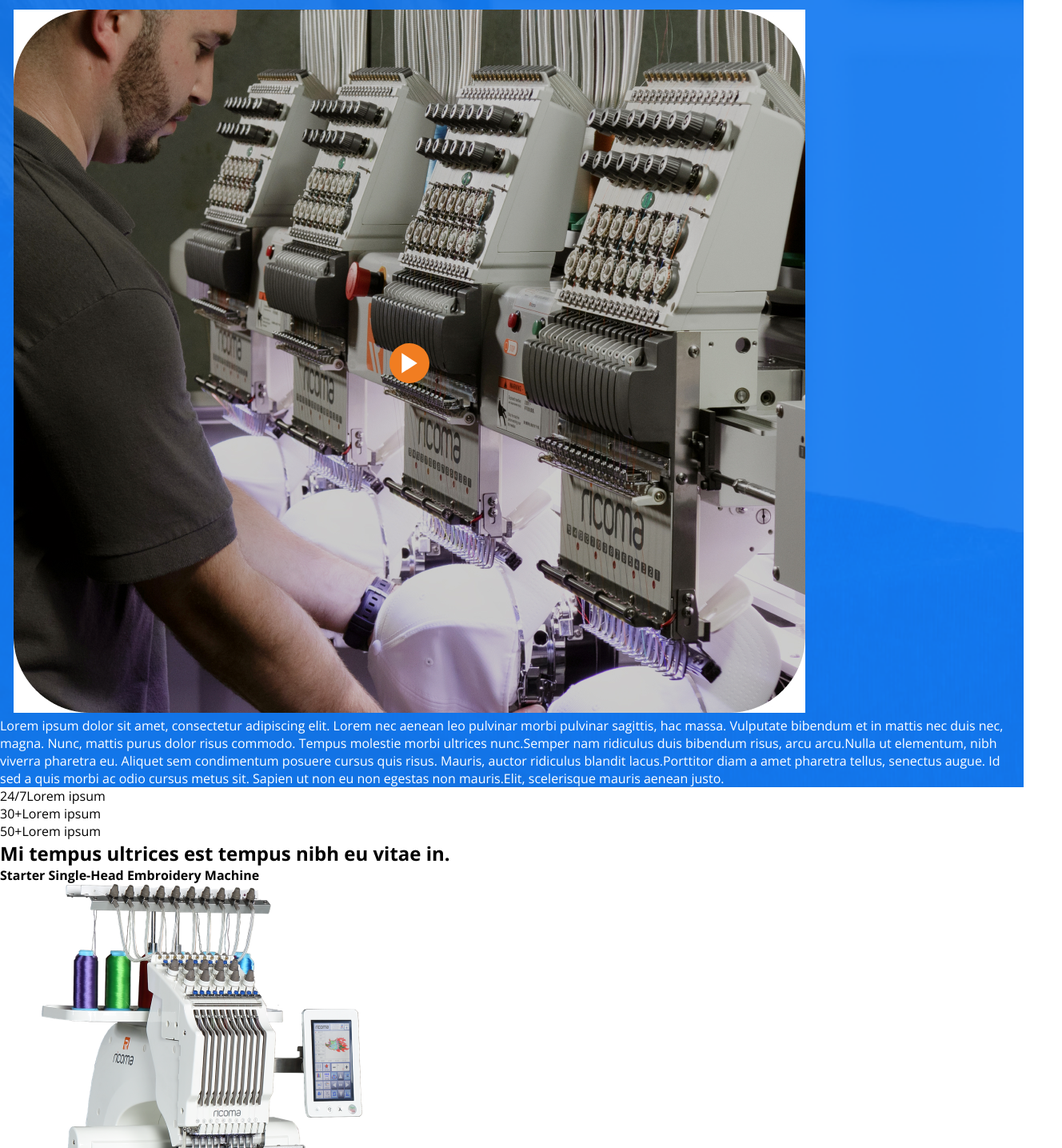
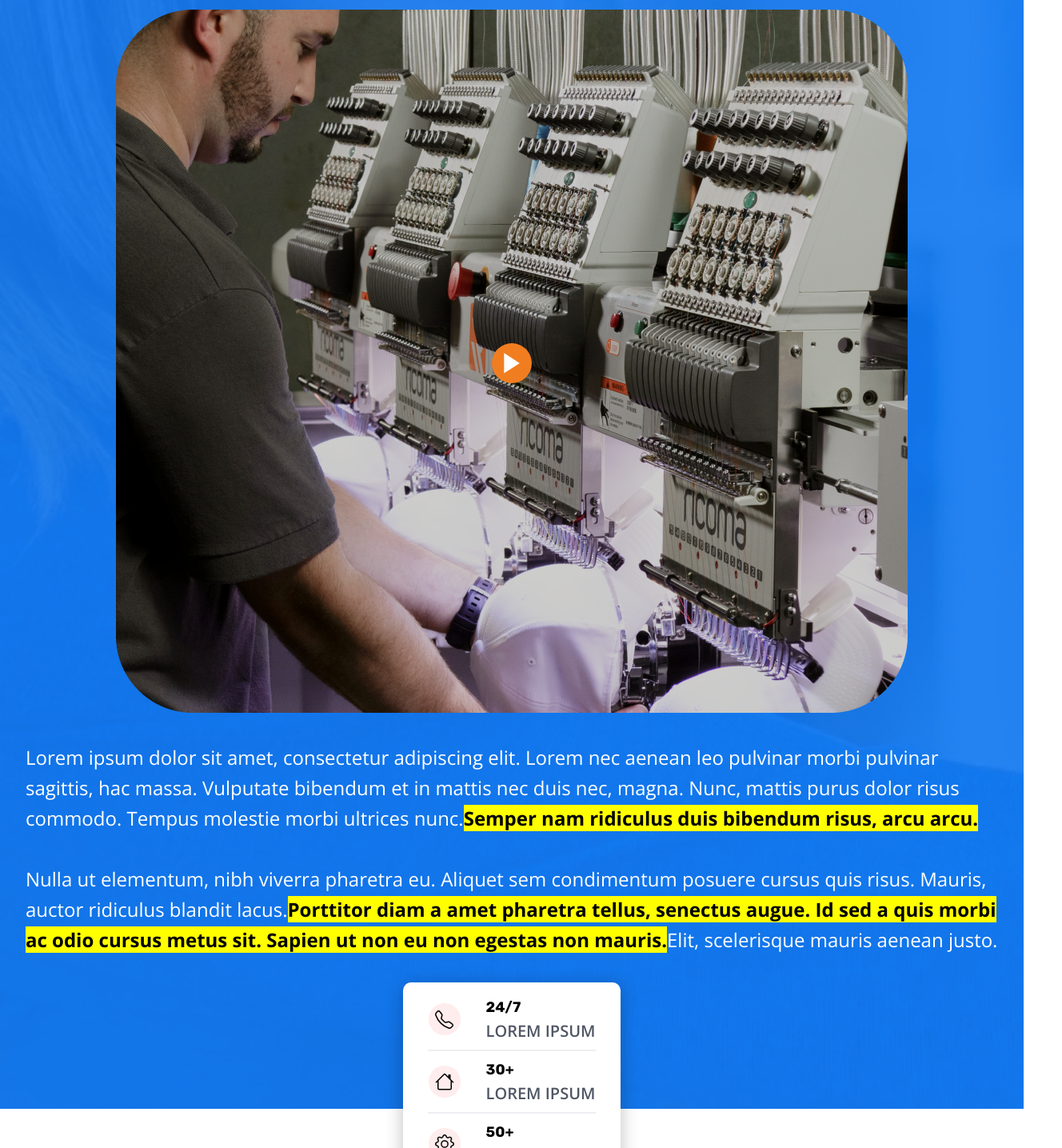
Before and after one commit to peter33chavez/Ricoma-Mock, a React (Create React App) app: page / in a window 1280 px wide. Shown: the part 1365-2800 px from the top of the page at 80% size, 1328 px wide, since content can reach past the window. Built offline with nearby package versions, Linux system fonts and the light colour scheme.

Commit message:
finished mobile home page

```diff
--- /dev/null
+++ b/src/components/CustomBtn.js
@@ -0,0 +1,21 @@
+import styled from "styled-components";
+
+const CustomBtn = ({ name }) => {
+  return <Button>{name}</Button>;
+};
+
+export default CustomBtn;
+
+const Button = styled.button`
+  font-weight: 700;
+  font-size: 30px;
+  line-height: 18px;
+  background: linear-gradient(90deg, #ff7200 0.93%, #fc9500 100%);
+  border-radius: 4px;
+  border: none;
+  color: white;
+  padding: 1em 0;
+  box-shadow: 0px 4px 5px rgba(29, 88, 238, 0.14),
+    0px 4px 5px rgba(238, 29, 36, 0.04);
+  text-shadow: 0px 2px 4px rgba(0, 0, 0, 0.25);
+`;
--- a/src/components/Footer.js
+++ b/src/components/Footer.js
@@ -166,8 +166,8 @@ const RandomSection = styled.div`
   line-height: 31px;
   background: black;
   color: white;
-  width: 100vw;
-  padding: 3rem;
+  width: 100%;
+  padding: 1rem 0;
 `;
 const MarchMadness = styled.div`
   display: flex;
--- a/src/components/Home.js
+++ b/src/components/Home.js
@@ -1,17 +1,16 @@
 import styled from "styled-components";
 import BackgroundImg from "../assets/images/hero-background-img.png";
 import BackgroundSquares from "../assets/Background-squares-mobile.png";
-
 import secureIcon from "../assets/SecureIcon.svg";
 import BBBIcon from "../assets/BBBIcon.svg";
 import APlusIcon from "../assets/APlus.svg";
 import quotes from "../assets/I WANT INTEREST-FREE.svg";
 import star from "../assets/Star 1.svg";
-import VideoImage from "../assets/images/IMG_9806 6.jpg";
+import VideoImage from "../assets/images/IMG_9806 6.png";
 import playIcon from "../assets/PlayIcon.svg";
-import SingleMachine from "../assets/images/SingleMachine.png";
-import StockHead from "../assets/images/StockHead.png";
-import { BsFacebook } from "react-icons/bs";
+import { BsHouse, BsGear, BsTelephone } from "react-icons/bs";
+import CustomBtn from "./CustomBtn";
+import MobileCard from "./MobileCard";
 
 const Home = () => {
   return (
@@ -36,7 +35,7 @@ const Home = () => {
             </div>
             <FormSeperateInputs>
               <input required type="select" placeholder="Country*" />
-              <button>Get a free quote</button>
+              <CustomBtn name="Get a free quote" />
               <div>
                 <img src={secureIcon} alt="SecureIcon" />
                 <img src={BBBIcon} alt="SecureIcon" />
@@ -87,6 +86,9 @@ const Home = () => {
             bibendum et in mattis nec duis nec, magna. Nunc, mattis purus dolor
             risus commodo. Tempus molestie morbi ultrices nunc.
             <span>Semper nam ridiculus duis bibendum risus, arcu arcu.</span>
+          </p>
+          <br />
+          <p>
             Nulla ut elementum, nibh viverra pharetra eu. Aliquet sem
             condimentum posuere cursus quis risus. Mauris, auctor ridiculus
             blandit lacus.
@@ -98,84 +100,42 @@ const Home = () => {
             Elit, scelerisque mauris aenean justo.
           </p>
         </TextContainer>
+        <StatsCard>
+          <StatsItem>
+            <StatsIcon>
+              <BsTelephone size={23} />
+            </StatsIcon>
+            <div>
+              <h3>24/7</h3>
+              <span>Lorem ipsum</span>
+            </div>
+          </StatsItem>
+          <Divider></Divider>
+          <StatsItem>
+            <StatsIcon>
+              <BsHouse size={24} />
+            </StatsIcon>
+            <div>
+              <h3>30+</h3>
+              <span>Lorem ipsum</span>
+            </div>
+          </StatsItem>
+          <Divider></Divider>
+          <StatsItem>
+            <StatsIcon>
+              <BsGear size={24} />
+            </StatsIcon>
+            <div>
+              <h3>50+</h3>
+              <span>Lorem ipsum</span>
+            </div>
+          </StatsItem>
+        </StatsCard>
       </SectionOne>
-      <StatsCard>
-        <div>
-          <div></div>
-          <span>24/7</span>
-          <span>Lorem ipsum</span>
-          <Divider></Divider>
-          <div></div>
-          <span>30+</span>
-          <span>Lorem ipsum</span>
-          <Divider></Divider>
-          <div></div>
-          <span>50+</span>
-          <span>Lorem ipsum</span>
-        </div>
-      </StatsCard>
       <SectionTwo>
         <h2>Mi tempus ultrices est tempus nibh eu vitae in.</h2>
-        <Card>
-          <div>
-            <h4>Starter Single-Head Embroidery Machine </h4>
-          </div>
-          <img src={SingleMachine} alt="" />
-          <h6>EM-1010</h6>
-          <p>10 Needles</p>
-          <QuoteCard>
-            <span>
-              <BsFacebook size={10} color={"blue"} />
-              <div>
-                <img src={quotes} alt="" />
-              </div>
-              <img src={StockHead} alt="" />
-            </span>
-            <p>Lorem ipsum dolor sit.</p>
-            <span>Vivera</span>
-            <img src={star} alt="rating star" />
-            <img src={star} alt="rating star" />
-            <img src={star} alt="rating star" />
-            <img src={star} alt="rating star" />
-            <img src={star} alt="rating star" />
-          </QuoteCard>
-          <p>
-            Lorem ipsum dolor sit amet, consectetur adipiscing elit. Consectetur
-            auctor malesuada hendrerit nec, porttitor nunc tristique. Egestas
-            eget fermentum at eget nunc et nisi eu lorem.
-          </p>
-          <button>Dolor.</button>
-        </Card>
-        <Card>
-          <div>
-            <h4>Starter Single-Head Embroidery Machine </h4>
-          </div>
-          <img src={SingleMachine} alt="" />
-          <h6>EM-1010</h6>
-          <p>10 Needles</p>
-          <QuoteCard>
-            <span>
-              <BsFacebook size={10} color={"blue"} />
-              <div>
-                <img src={quotes} alt="" />
-              </div>
-              <img src={StockHead} alt="" />
-            </span>
-            <p>Lorem ipsum dolor sit.</p>
-            <span>Vivera</span>
-            <img src={star} alt="rating star" />
-            <img src={star} alt="rating star" />
-            <img src={star} alt="rating star" />
-            <img src={star} alt="rating star" />
-            <img src={star} alt="rating star" />
-          </QuoteCard>
-          <p>
-            Lorem ipsum dolor sit amet, consectetur adipiscing elit. Consectetur
-            auctor malesuada hendrerit nec, porttitor nunc tristique. Egestas
-            eget fermentum at eget nunc et nisi eu lorem.
-          </p>
-          <button>Dolor.</button>
-        </Card>
+        <MobileCard />
+        <MobileCard />
       </SectionTwo>
     </LandingPage>
   );
@@ -183,11 +143,17 @@ const Home = () => {
 
 export default Home;
 const SectionOne = styled.div`
+  display: flex;
+  flex-direction: column;
+  align-items: center;
+  gap: 2rem;
   min-height: 100%;
   background-color: rgba(20, 125, 247);
   background-image: url(${BackgroundImg});
   background-size: cover;
   color: white;
+  position: relative;
+  padding-bottom: 12rem;
   div h1 {
     font-style: normal;
     font-weight: 700;
@@ -198,7 +164,16 @@ const SectionOne = styled.div`
     padding: 2rem 0;
   }
 `;
-const SectionTwo = styled.div``;
+const SectionTwo = styled.div`
+  padding-top: 8rem;
+  h2 {
+    text-align: center;
+    margin: 0 2rem 2rem 2rem;
+    font-weight: 700;
+    font-size: 28px;
+    line-height: 130%;
+  }
+`;
 const LandingPage = styled.section``;
 const FormContainer = styled.div`
   position: relative;
@@ -214,7 +189,7 @@ const Form = styled.form`
   display: flex;
   flex-direction: column;
   align-items: center;
-  padding: 2rem;
+  padding: 2rem 0;
   background: white;
   gap: 10px;
   div {
@@ -231,16 +206,6 @@ const Form = styled.form`
   input {
     padding: 0.8rem 0.5rem;
     margin: 3px;
-  }
-  button {
-    font-weight: 700;
-    font-size: 30px;
-    line-height: 18px;
-    background: linear-gradient(90deg, #ff7200 0.93%, #fc9500 100%);
-    border-radius: 4px;
-    border: none;
-    color: white;
-    padding: 1em 0;
   }
   p {
     color: black;
@@ -294,15 +259,13 @@ const VideoImg = styled.img`
   width: 100%;
 `;
 
-//WIP
 const VideoContainer = styled.div`
   display: flex;
   flex-direction: column;
   justify-content: center;
   align-items: center;
 
-  margin-top: 9rem;
-  width: 80vw;
+  margin: 5rem 2rem 0 2rem;
   position: relative;
 `;
 
@@ -319,8 +282,60 @@ const PlayBtn = styled.div`
     width: 20px;
   }
 `;
-const TextContainer = styled.div``;
-const StatsCard = styled.div``;
-const Divider = styled.div``;
-const Card = styled.div``;
-const QuoteCard = styled.div``;
+const TextContainer = styled.div`
+  margin: 0 2rem;
+  font-weight: 300;
+  font-size: 24px;
+  line-height: 38px;
+  span {
+    background: yellow;
+    color: black;
+    font-weight: 700;
+  }
+`;
+const StatsCard = styled.div`
+  margin: 0 2rem;
+  padding: 1rem 2rem;
+  background: white;
+  box-shadow: 0px 4px 22px rgba(0, 0, 0, 0.25);
+  border-radius: 10px;
+  color: black;
+  display: flex;
+  flex-direction: column;
+  align-items: center;
+  position: absolute;
+  bottom: -90px;
+`;
+const StatsItem = styled.div`
+  display: flex;
+  align-items: center;
+  gap: 2rem;
+  h3 {
+    font-family: "Rubik";
+    font-style: normal;
+    font-weight: 700;
+    font-size: 18px;
+    line-height: 30px;
+  }
+  span {
+    font-weight: 600;
+    font-size: 20px;
+    line-height: 30px;
+    text-transform: uppercase;
+    color: #4f5665;
+  }
+`;
+const StatsIcon = styled.div`
+  display: flex;
+  justify-content: center;
+  align-items: center;
+  width: 40px;
+  height: 40px;
+  background: #ffecec;
+  border-radius: 30px;
+`;
+const Divider = styled.div`
+  width: 100%;
+  margin: 0.5rem 0;
+  border: 1px solid #eeeff2;
+`;
--- /dev/null
+++ b/src/components/MobileCard.js
@@ -0,0 +1,187 @@
+import styled from "styled-components";
+import CustomBtn from "./CustomBtn";
+import quotes from "../assets/I WANT INTEREST-FREE.svg";
+import star from "../assets/Star 1.svg";
+import SingleMachine from "../assets/images/SingleMachine.png";
+import StockHead from "../assets/images/StockHead.png";
+import { BsFacebook } from "react-icons/bs";
+
+const MobileCard = () => {
+  return (
+    <Card>
+      <CardHeader>
+        <h4>
+          Starter Single-Head <br />
+          Embroidery Machine
+        </h4>
+      </CardHeader>
+      <CardDetails>
+        <CardImage>
+          <div>
+            <img src={SingleMachine} alt="" />
+          </div>
+          <h6>EM-1010</h6>
+          <p>10 Needles</p>
+        </CardImage>
+        <QuoteCard>
+          <section>
+            <IconsContainer>
+              <div>
+                <BsFacebook size={24} color={"blue"} />
+              </div>
+              <QuoteIcon>
+                <img src={quotes} alt="" />
+              </QuoteIcon>
+            </IconsContainer>
+            <QuoteDetails>
+              <HeadShot>
+                <img src={StockHead} alt="" />
+              </HeadShot>
+              <p>Lorem ipsum dolor sit.</p>
+              <span>Vivera</span>
+              <div>
+                <img src={star} alt="rating star" />
+                <img src={star} alt="rating star" />
+                <img src={star} alt="rating star" />
+                <img src={star} alt="rating star" />
+                <img src={star} alt="rating star" />
+              </div>
+            </QuoteDetails>
+          </section>
+        </QuoteCard>
+        <DescriptionDetails>
+          <p>
+            Lorem ipsum dolor sit amet, consectetur adipiscing elit. Consectetur
+            auctor malesuada hendrerit nec, porttitor nunc tristique. Egestas
+            eget fermentum at eget nunc et nisi eu lorem.
+          </p>
+          <CustomBtn name="Dolor." />
+        </DescriptionDetails>
+      </CardDetails>
+    </Card>
+  );
+};
+
+export default MobileCard;
+
+const Card = styled.div`
+  box-shadow: 0px 4px 32px rgba(0, 0, 0, 0.25);
+  border-radius: 1.5rem 1.5rem 0 0;
+  margin-bottom: 2rem;
+`;
+
+const CardHeader = styled.div`
+  background: var(--tertiary-color);
+  border-radius: 1.5rem 1.5rem 0 0;
+  color: white;
+  padding: 0.5rem 3rem;
+  text-align: center;
+  h4 {
+    font-family: "Source Sans Pro";
+    font-weight: 700;
+    font-size: 21px;
+    line-height: 27px;
+  }
+`;
+
+const CardDetails = styled.div`
+  display: flex;
+  flex-direction: column;
+  align-items: center;
+  position: relative;
+`;
+const CardImage = styled.div`
+  background: #f5f5f5;
+  font-family: "Source Sans Pro";
+  text-align: center;
+  display: flex;
+  flex-direction: column;
+  align-items: center;
+  padding: 3rem;
+  div {
+    width: 70%;
+    margin-bottom: 2rem;
+  }
+  img {
+    width: 100%;
+  }
+  h6 {
+    font-weight: 700;
+    font-size: 19px;
+    line-height: 27px;
+  }
+  p {
+    font-weight: 600;
+    font-size: 12px;
+    line-height: 26px;
+    text-transform: uppercase;
+    color: #e27838;
+  }
+`;
+const QuoteCard = styled.div`
+  background: white;
+  position: absolute;
+  z-index: 2;
+  bottom: 20rem;
+  section {
+    border: 1px solid #eef2f0;
+    box-shadow: 0px 1px 4px rgba(0, 0, 0, 0.2);
+    position: relative;
+  }
+`;
+
+const IconsContainer = styled.div`
+  align-self: flex-start;
+  margin: 0 5px;
+`;
+const QuoteIcon = styled.div`
+  position: absolute;
+  top: -20px;
+  right: 20px;
+  align-self: flex-end;
+  display: flex;
+  align-items: center;
+  justify-content: center;
+  width: 50px;
+  height: 50px;
+  background: #ffaa00;
+`;
+const QuoteDetails = styled.div`
+  display: flex;
+  flex-direction: column;
+  align-items: center;
+  margin: 0 4rem;
+  color: #322e2b;
+  p {
+    font-style: italic;
+    font-weight: 400;
+    font-size: 14px;
+    line-height: 21px;
+    text-align: center;
+    margin: 1rem 0;
+  }
+  span {
+    font-style: italic;
+    font-weight: 800;
+    font-size: 14px;
+    line-height: 21px;
+    text-align: center;
+    margin: 1rem 0;
+  }
+`;
+const HeadShot = styled.div`
+  img {
+    border-radius: 40px;
+  }
+`;
+const DescriptionDetails = styled.div`
+  display: flex;
+  flex-direction: column;
+  text-align: center;
+  gap: 2rem;
+  padding-top: 10rem;
+  font-weight: 400;
+  font-size: 17px;
+  line-height: 27px;
+  margin: 2rem 2rem;
+`;
--- a/src/components/OpenNavMenu.js
+++ b/src/components/OpenNavMenu.js
@@ -32,6 +32,7 @@ const OpenNavMenu = ({ setShowMenu, showMenu }) => {
 export default OpenNavMenu;
 
 const OpenMenu = styled.div`
+  z-index: 9999;
   background: white;
   width: 250px;
   height: 100vh;
```
Also changed, not shown: src/assets/images/IMG_9806 6.jpg (deleted), src/assets/images/IMG_9806 6.png (added).
